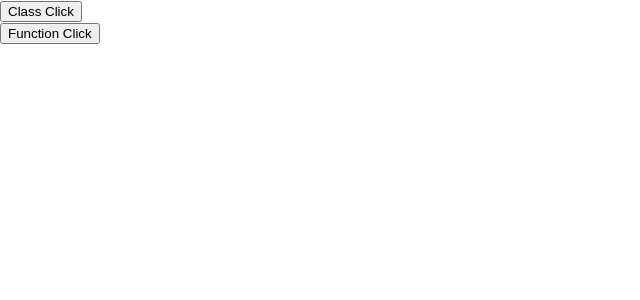
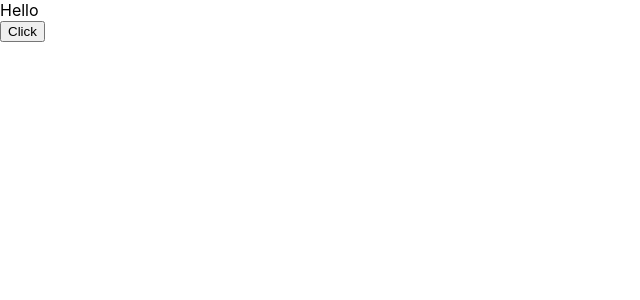
Before and after one commit to sfiers/ReactJS, a React (Create React App) app: page / in a window 1280 px wide. Shown: the top 300 px of the page, without its empty margins (0-640 px from the left). Built offline with nearby package versions, Linux system fonts and the light colour scheme.

Commit message:
14 Binding Event Handlers

```diff
--- a/src/components/App.js
+++ b/src/components/App.js
@@ -14,10 +14,10 @@ function App() {
   return (
     <div className="App">
         {/* <Greet name='Simon' surname='Fiers'/> */}
-        {/* <EventBind/> */}
 
-        <ClassClick/>
-        <FuncionClick/>
+        <EventBind/>
+        {/* <ClassClick/> */}
+        {/* <FuncionClick/> */}
         {/* <Welcome name='Simon' heroName='Fiers'>
           <p> This is children props</p>
         </Welcome>
```
Also changed, not shown: info/notes.txt.
